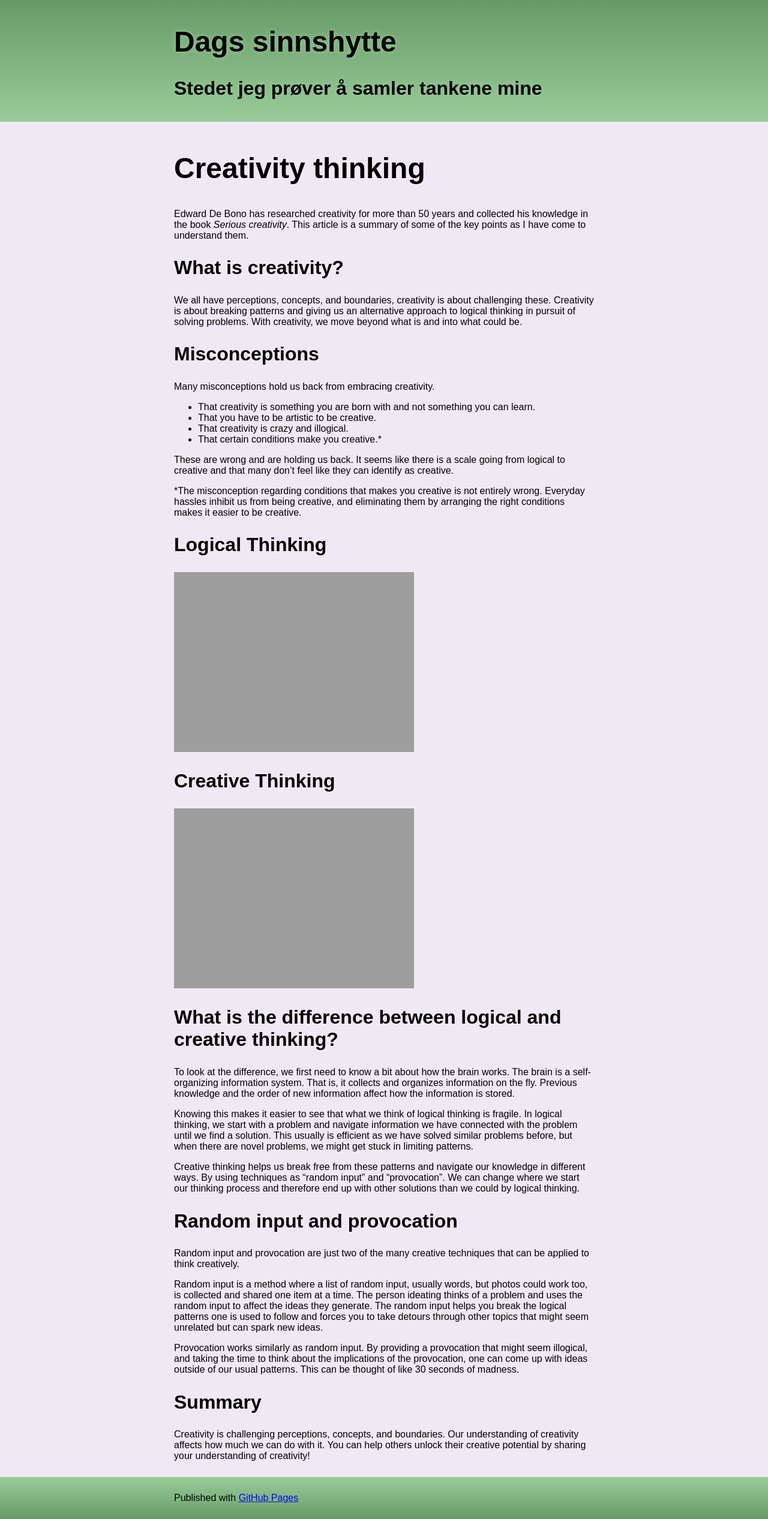
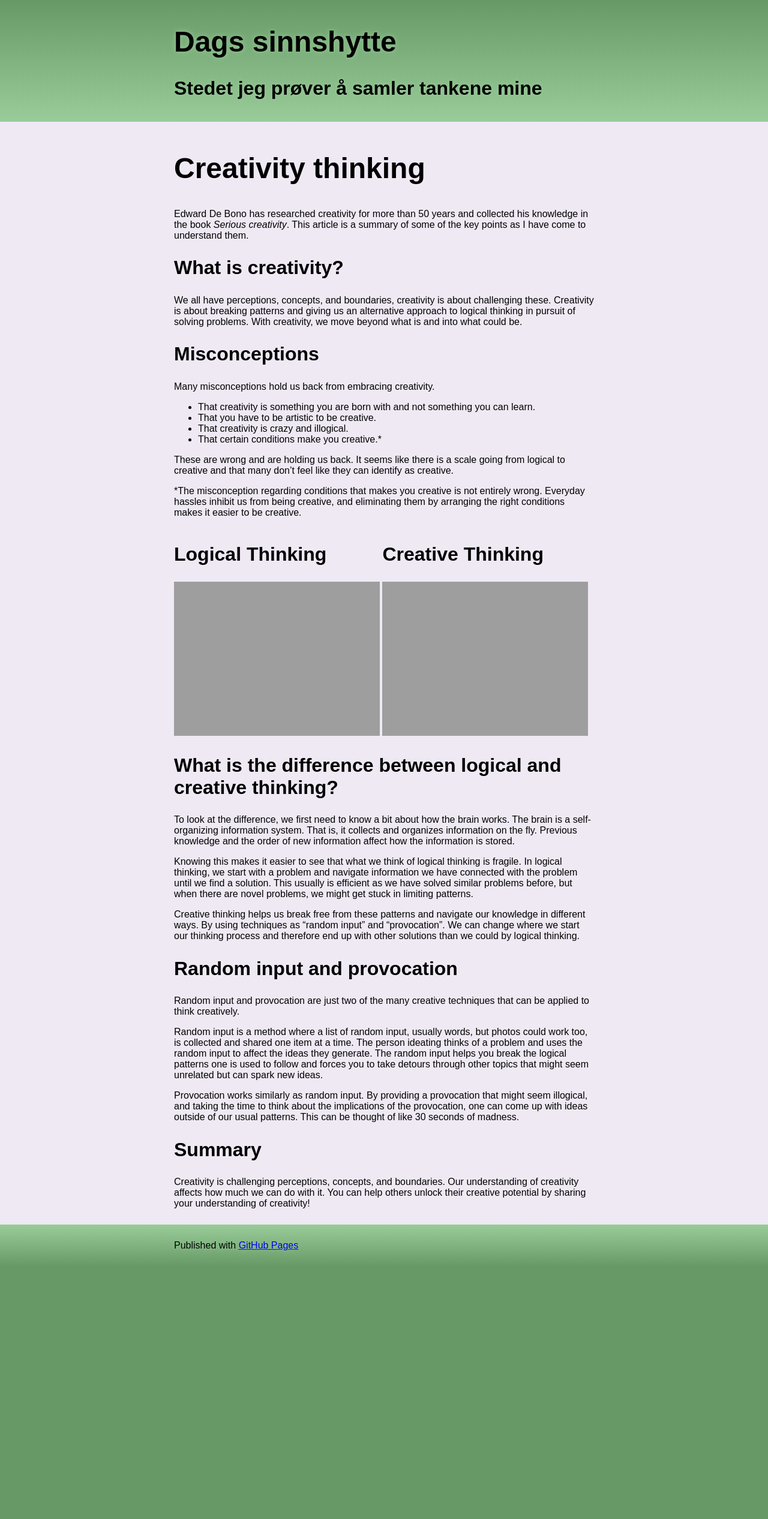
Before and after one commit to dagfs/dagfs.github.io, a Jekyll site: the page built from artikler/jul/serious-creativity/index.md, in a window 1280 px wide. Shown: the whole page at 60% size. Built offline with Jekyll 4.4.1, drawn with Linux system fonts in a browser that asks for light colours; our own code applies the rules of GitHub Pages for plain Markdown files; after the commit the page ends 2112 px from its top, so only the background shows below that.

Commit message:
Update index.md

```diff
--- a/artikler/jul/serious-creativity/index.md
+++ b/artikler/jul/serious-creativity/index.md
@@ -16,15 +16,15 @@ These are wrong and are holding us back. It seems like there is a scale going fr
 
 *The misconception regarding conditions that makes you creative is not entirely wrong. Everyday hassles inhibit us from being creative, and eliminating them by arranging the right conditions makes it easier to be creative.
 
-<div>
-<span style="width:50%;">
+<div style="text-align:top;">
+<span style="width:49%; display:inline-block;text-align:top;">
   <h2>Logical Thinking</h2>
 <img style="max-width:100%;" src="https://dagfrode.no/artikler/jul/serious-creativity/logical-thinking.png"/>
 </span>
 
-<span style="width:50%;">
+<span style="width:49%; display:inline-block;text-align:top;">
   <h2>Creative Thinking</h2>
-<img style="max-width:100%;" src="https://dagfrode.no/artikler/jul/serious-creativity/creative-thinking.png"/>
+<img style="max-width:100%; " src="https://dagfrode.no/artikler/jul/serious-creativity/creative-thinking.png"/>
 </span>
 </div>
 
```
